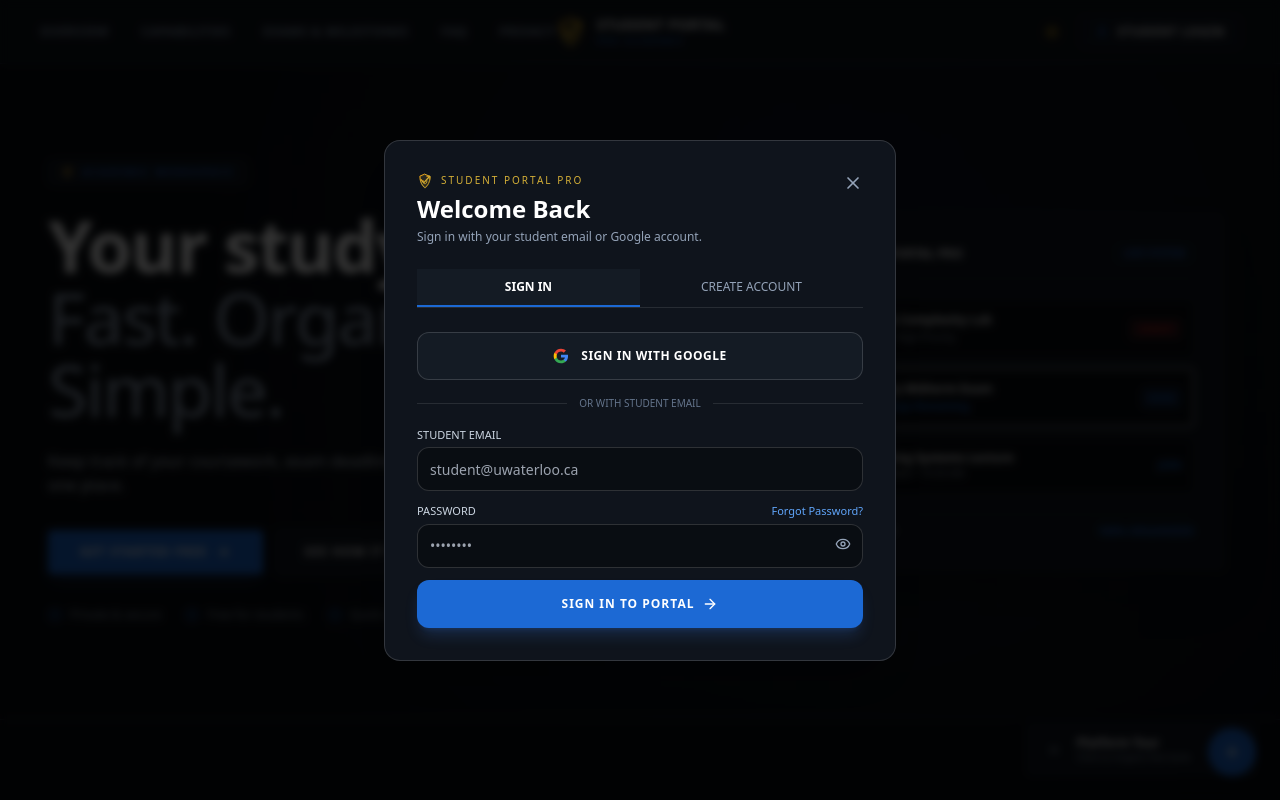
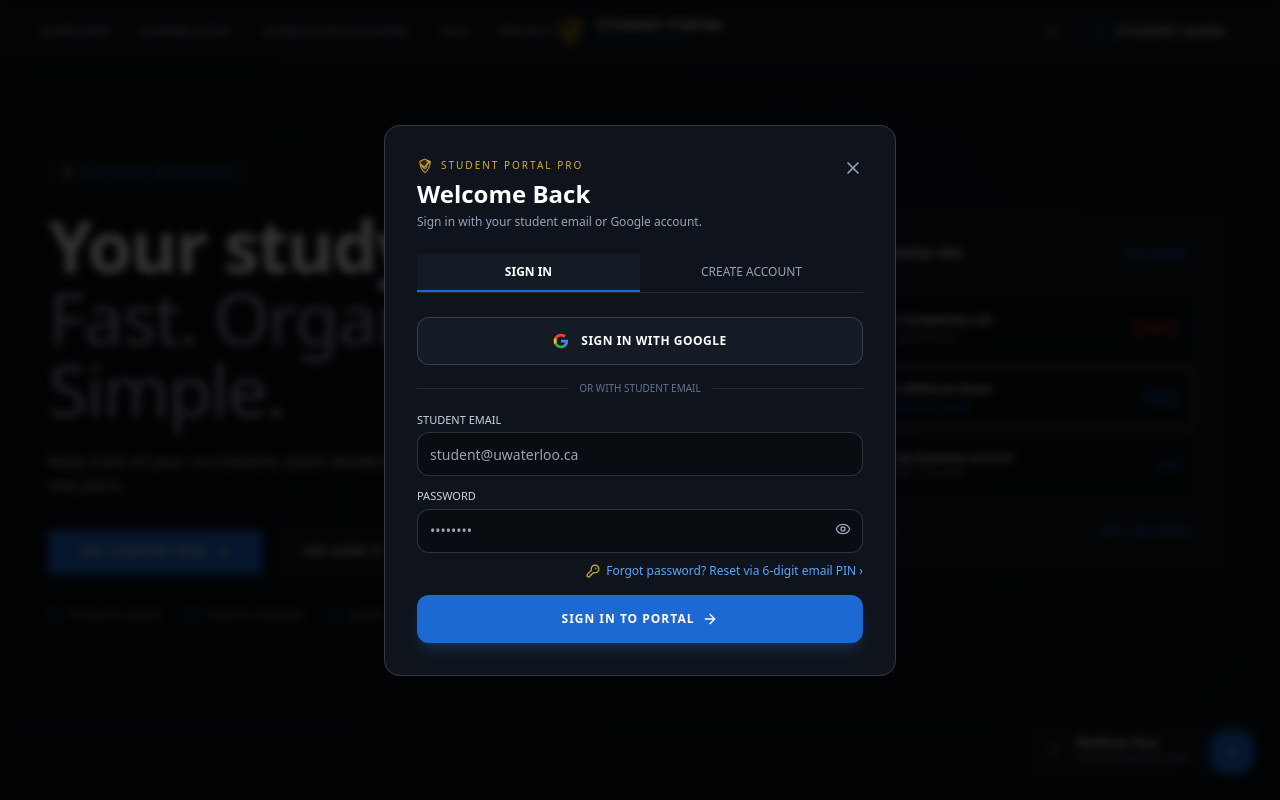
Before and after one commit to gurnoor-systems/student-portal-pro, a Next.js app: page / in a window 1280 px wide. Both pictures are taken after a click on the button "STUDENT LOGIN". Shown: the top 800 px of the page. Built offline with nearby package versions, Linux system fonts and the light colour scheme.

Commit message:
Add prominent initial page forgot password trigger and 1-click Sign In Instead action

```diff
--- a/components/AuthModal.tsx
+++ b/components/AuthModal.tsx
@@ -399,9 +399,39 @@
         )}
 
         {error && (
-          <div className="p-3 mb-4 bg-red-500/10 border border-red-500/30 text-red-400 text-xs font-medium flex items-center gap-2 rounded-xl">
-            <AlertCircle className="w-4 h-4 flex-shrink-0" />
-            <span>{error}</span>
+          <div className="p-3.5 mb-4 bg-red-500/10 border border-red-500/30 text-red-400 text-xs font-medium flex flex-col sm:flex-row sm:items-center justify-between gap-3 rounded-xl">
+            <div className="flex items-center gap-2">
+              <AlertCircle className="w-4 h-4 flex-shrink-0 text-red-400" />
+              <span>{error}</span>
+            </div>
+            {error.toLowerCase().includes("already registered") || error.toLowerCase().includes("already exists") ? (
+              <button
+                type="button"
+                onClick={() => {
+                  setTab("signin");
+                  setError(null);
+                  setIsGooglePickerOpen(false);
+                  if (googleEmail && !email) setEmail(googleEmail);
+                }}
+                className="px-3 py-1.5 bg-[#1c69d4] hover:bg-[#1554aa] text-white text-xs font-bold uppercase rounded-lg transition-colors flex items-center gap-1 flex-shrink-0 self-start sm:self-auto cursor-pointer"
+              >
+                <span>Sign In Instead</span>
+                <ArrowRight className="w-3.5 h-3.5" />
+              </button>
+            ) : error.toLowerCase().includes("not registered") ? (
+              <button
+                type="button"
+                onClick={() => {
+                  setTab("signup");
+                  setStep(1);
+                  setError(null);
+                }}
+                className="px-3 py-1.5 bg-[#d4af37] hover:bg-[#b5952f] text-black text-xs font-bold uppercase rounded-lg transition-colors flex items-center gap-1 flex-shrink-0 self-start sm:self-auto cursor-pointer"
+              >
+                <span>Create Account</span>
+                <ArrowRight className="w-3.5 h-3.5" />
+              </button>
+            ) : null}
           </div>
         )}
 
@@ -835,19 +865,6 @@
                   <label className="block text-[11px] font-mono uppercase text-slate-300">
                     PASSWORD
                   </label>
-                  <button
-                    type="button"
-                    onClick={() => {
-                      setTab("forgot");
-                      setForgotStep(1);
-                      setForgotEmail(email || "");
-                      setError(null);
-                      setSuccessMessage(null);
-                    }}
-                    className="text-[11px] text-[#60a5fa] hover:text-white font-mono transition-colors cursor-pointer"
-                  >
-                    Forgot Password?
-                  </button>
                 </div>
                 <div className="relative">
                   <input
@@ -866,6 +883,23 @@
                     className="absolute right-3 top-3 text-slate-400 hover:text-white"
                   >
                     {showPassword ? <EyeOff className="w-4 h-4" /> : <Eye className="w-4 h-4" />}
+                  </button>
+                </div>
+
+                <div className="flex justify-end mt-1.5">
+                  <button
+                    type="button"
+                    onClick={() => {
+                      setTab("forgot");
+                      setForgotStep(1);
+                      setForgotEmail(email || "");
+                      setError(null);
+                      setSuccessMessage(null);
+                    }}
+                    className="text-xs text-[#60a5fa] hover:text-[#93c5fd] font-mono font-medium transition-colors cursor-pointer flex items-center gap-1.5 py-1"
+                  >
+                    <KeyRound className="w-3.5 h-3.5 text-[#d4af37]" />
+                    <span>Forgot password? Reset via 6-digit email PIN ›</span>
                   </button>
                 </div>
               </div>
--- a/lib/auth-context.tsx
+++ b/lib/auth-context.tsx
@@ -518,7 +518,7 @@
     if (existingAccount) {
       return {
         success: false,
-        error: "An account with this email already exists. Please switch to 'Sign In'."
+        error: "An account with this email is already registered. Please switch to 'Sign In' to access your portal."
       };
     }
 
```
